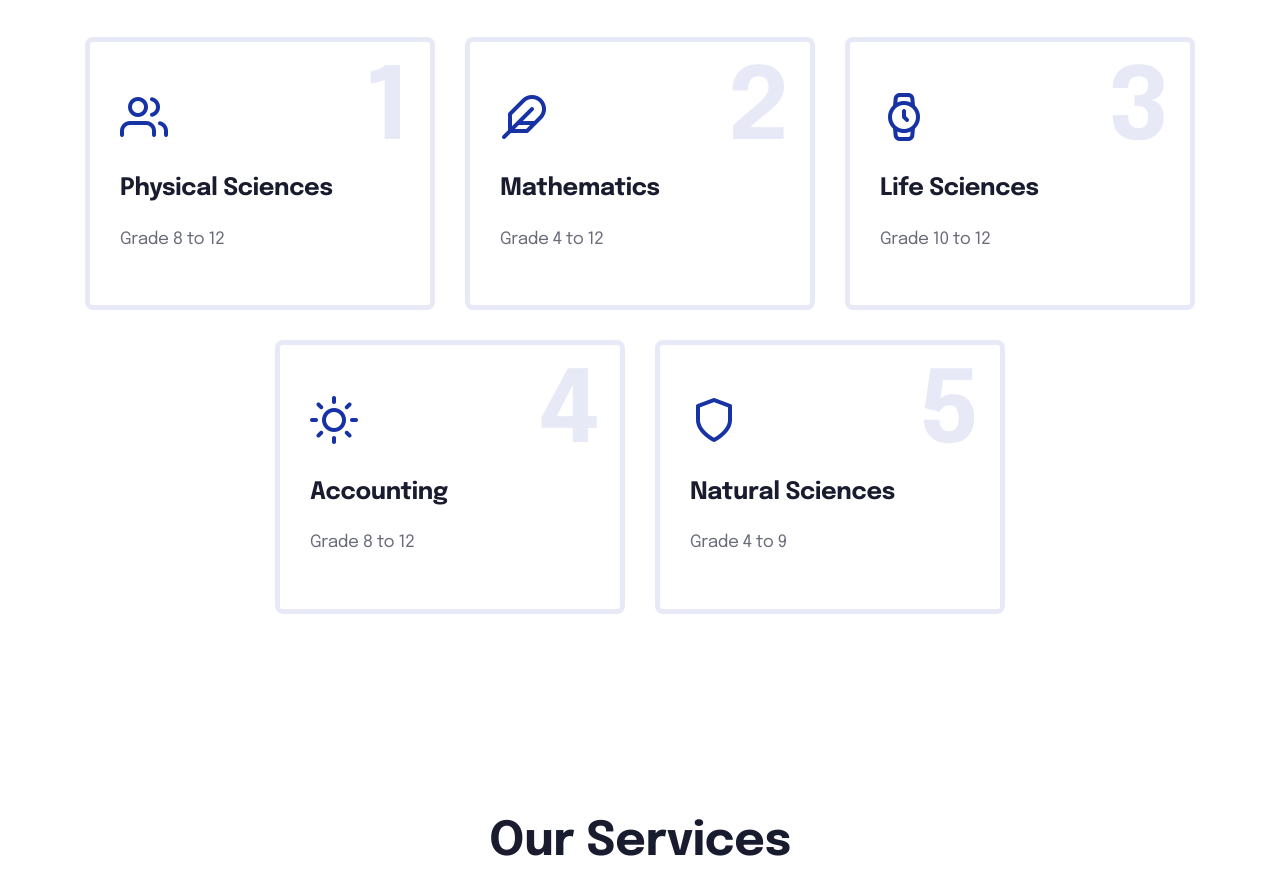
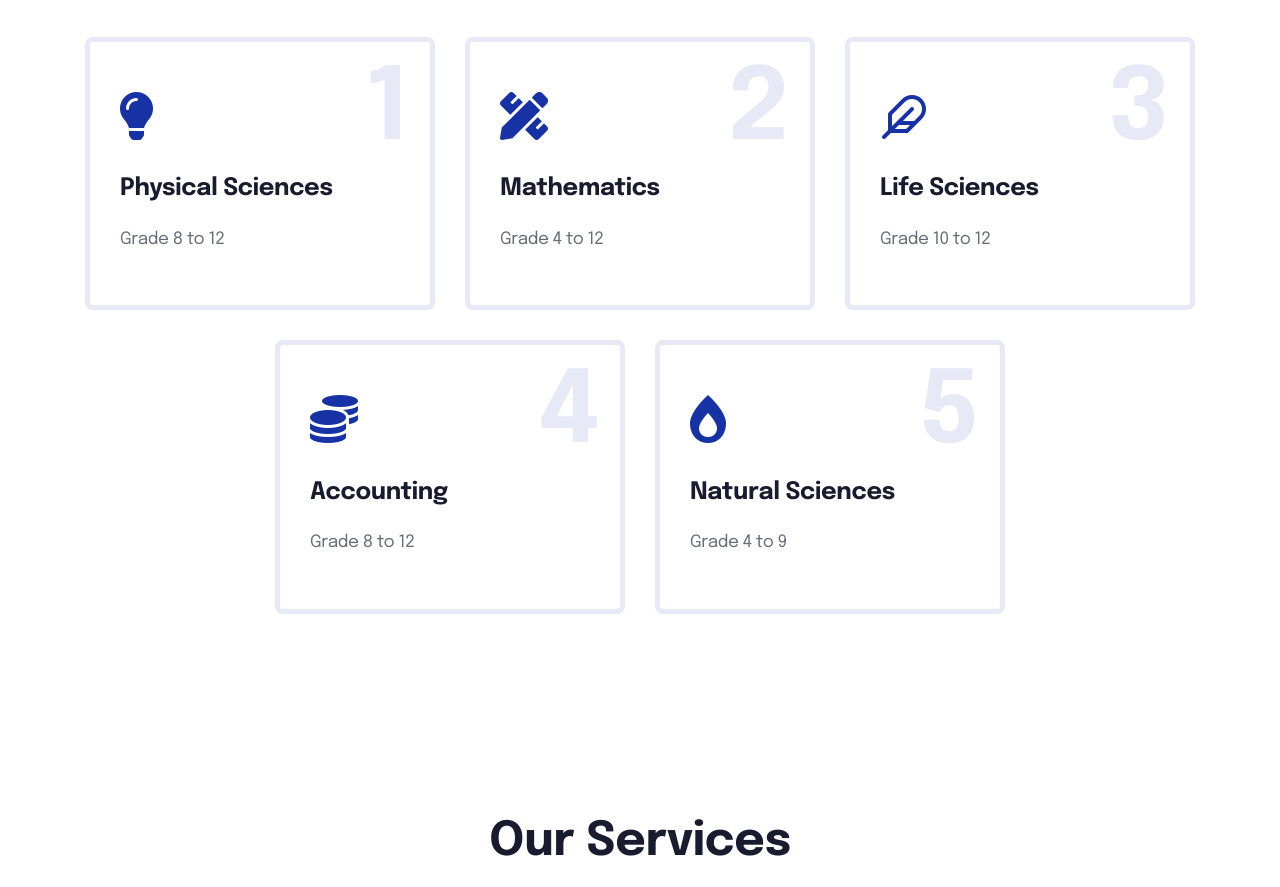
Before and after one commit to Rohree/oficial, a plain HTML site: page index.html in a window 1280 px wide. Shown: the part 1728-2615 px from the top of the page. Drawn offline with Linux system fonts and the light colour scheme; files whose address does not match are found by name.

Commit message:
revison 3

```diff
--- a/index.html
+++ b/index.html
@@ -200,7 +200,7 @@
 
             <!-- box 1 starts -->
             <div class="col-12 col-sm-6 col-lg-4">
-                <div class="dtr-servicebox"> <span class="dtr-servicebox-number">1</span> <span class="dtr-servicebox-img color-blue"><i class="icon-users1"></i></span>
+                <div class="dtr-servicebox"> <span class="dtr-servicebox-number">1</span> <span class="dtr-servicebox-img color-blue"><i class="icon-lightbulb"></i></span>
                     <h4>Physical Sciences</h4>
                     <p>Grade 8 to 12</p>
                 </div>
@@ -209,7 +209,7 @@
 
             <!-- box 2 starts -->
             <div class="col-12 col-sm-6 col-lg-4">
-                <div class="dtr-servicebox"> <span class="dtr-servicebox-number">2</span> <span class="dtr-servicebox-img color-blue"><i class="icon-feather1"></i></span>
+                <div class="dtr-servicebox"> <span class="dtr-servicebox-number">2</span> <span class="dtr-servicebox-img color-blue"><i class="icon-pencil-ruler"></i></span>
                     <h4>Mathematics</h4>
                     <p>Grade 4 to 12</p>
                 </div>
@@ -218,7 +218,7 @@
 
             <!-- box 3 starts -->
             <div class="col-12 col-sm-6 col-lg-4">
-                <div class="dtr-servicebox"> <span class="dtr-servicebox-number">3</span> <span class="dtr-servicebox-img color-blue"><i class="icon-watch"></i></span>
+                <div class="dtr-servicebox"> <span class="dtr-servicebox-number">3</span> <span class="dtr-servicebox-img color-blue"><i class="icon-feather1"></i></span>
                     <h4>Life Sciences</h4>
                     <p>Grade 10 to 12</p>
                 </div>
@@ -227,7 +227,7 @@
 
             <!-- box 4 starts -->
             <div class="col-12 col-sm-6 col-lg-4 offset-lg-2">
-                <div class="dtr-servicebox"> <span class="dtr-servicebox-number">4</span> <span class="dtr-servicebox-img color-blue"><i class="icon-sun2"></i></span>
+                <div class="dtr-servicebox"> <span class="dtr-servicebox-number">4</span> <span class="dtr-servicebox-img color-blue"><i class="icon-coins"></i></span>
                     <h4>Accounting</h4>
                     <p>Grade 8 to 12</p>
                 </div>
@@ -236,7 +236,7 @@
 
             <!-- box 5 starts -->
             <div class="col-12 col-sm-6 col-lg-4">
-                <div class="dtr-servicebox"> <span class="dtr-servicebox-number">5</span> <span class="dtr-servicebox-img color-blue"><i class="icon-shield"></i></span>
+                <div class="dtr-servicebox"> <span class="dtr-servicebox-number">5</span> <span class="dtr-servicebox-img color-blue"><i class="icon-burn"></i></span>
                     <h4>Natural Sciences</h4>
                     <p>Grade 4 to 9</p>
                 </div>
```
